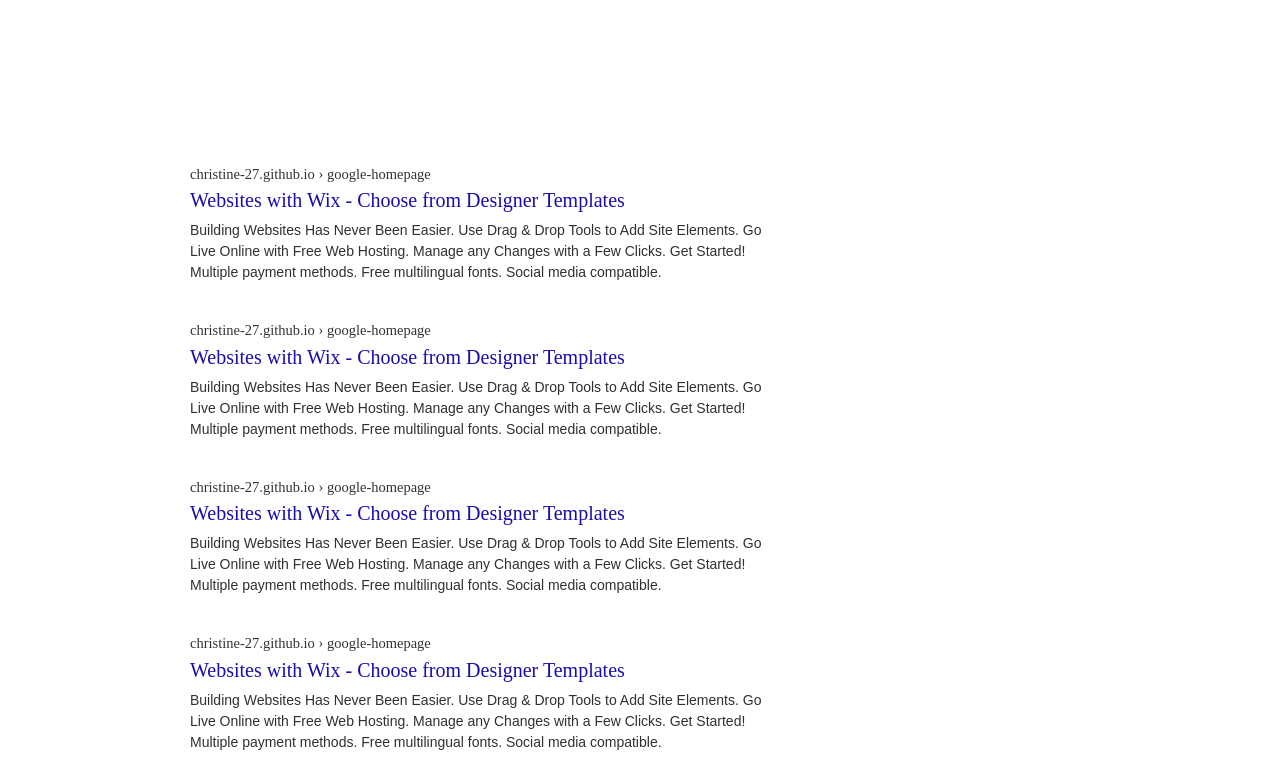
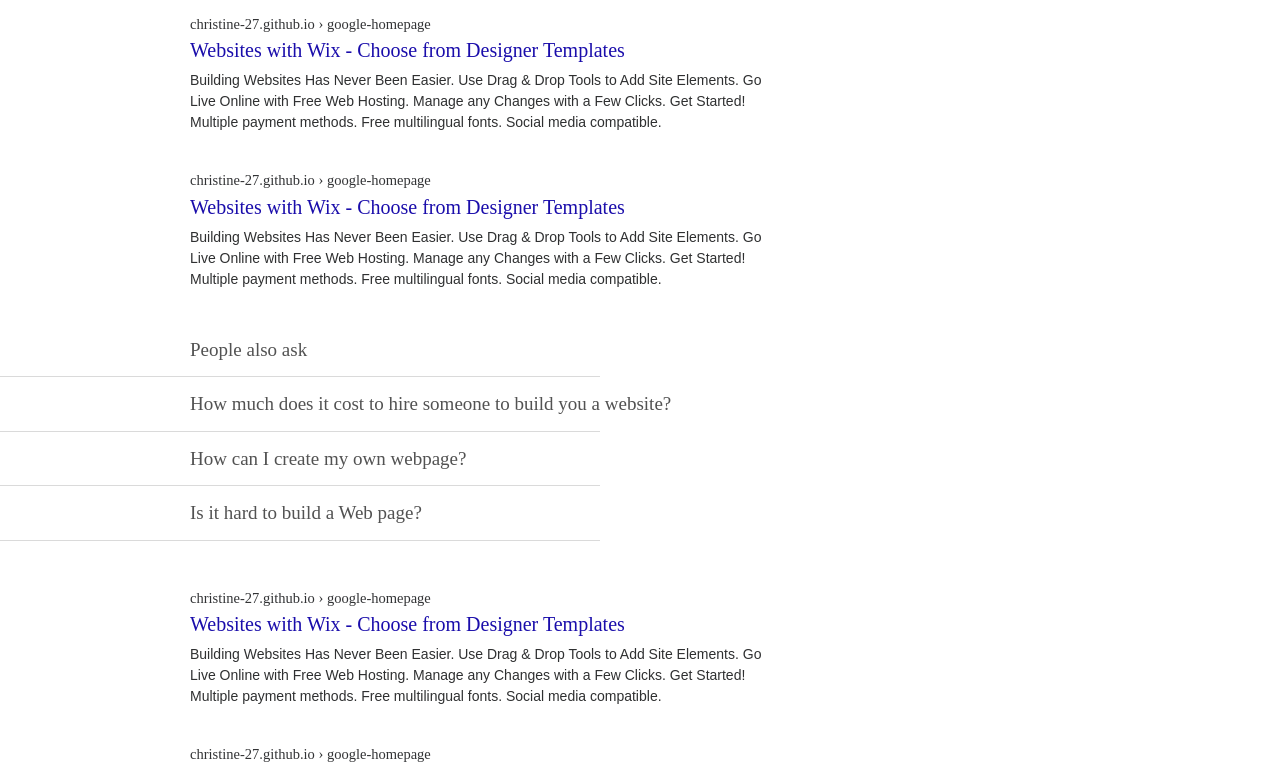
Before and after one commit to cesaranzola/google-results-page, a plain HTML site: page index.html in a window 1280 px wide. Shown: the part 148-916 px from the top of the page. Drawn offline with Linux system fonts and the light colour scheme.

Commit message:
Add People ask for section

```diff
--- a/index.html
+++ b/index.html
@@ -36,8 +36,6 @@
     <div class="topbuttondiv">
         <a class="hdtb-mitem hdtb-msel topbuttons" aria-hidden="true"><span class="bmaJhd iJddsb" style="height:16px;width:16px"><svg focusable="false" viewBox="0 0 24 24"><path fill="#34a853" d="M10 2v2a6 6 0 0 1 6 6h2a8 8 0 0 0-8-8"></path><path fill="#ea4335" d="M10 4V2a8 8 0 0 0-8 8h2c0-3.3 2.7-6 6-6"></path><path fill="#fbbc04" d="M4 10H2a8 8 0 0 0 8 8v-2c-3.3 0-6-2.69-6-6"></path><path fill="#4285f4" d="M22 20.59l-5.69-5.69A7.96 7.96 0 0 0 18 10h-2a6 6 0 0 1-6 6v2c1.85 0 3.52-.64 4.88-1.68l5.69 5.69L22 20.59"></path></svg></span>All</a>
 
-
-
         <a class="topbuttons" href="/search?q=build+this+webpage&amp;source=lnms&amp;tbm=nws&amp;sa=X&amp;ved=2ahUKEwjg7IChtYbvAhUNJzQIHZBFDioQ_AUoAXoECBQQAw"><span class="bmaJhd iJddsb" style="height:16px;width:16px"><svg focusable="false" viewBox="0 0 24 24"><path d="M12 11h6v2h-6v-2zm-6 6h12v-2H6v2zm0-4h4V7H6v6zm16-7.22v12.44c0 1.54-1.34 2.78-3 2.78H5c-1.64 0-3-1.25-3-2.78V5.78C2 4.26 3.36 3 5 3h14c1.64 0 3 1.25 3 2.78zM19.99 12V5.78c0-.42-.46-.78-1-.78H5c-.54 0-1 .36-1 .78v12.44c0 .42.46.78 1 .78h14c.54 0 1-.36 1-.78V12zM12 9h6V7h-6v2"></path></svg></span>News</a>
 
         <a class="topbuttons" href="/search?q=build+this+webpage&amp;source=lnms&amp;tbm=vid&amp;sa=X&amp;ved=2ahUKEwjg7IChtYbvAhUNJzQIHZBFDioQ_AUoAnoECBQQBA"><span class="bmaJhd iJddsb" style="height:16px;width:16px"><svg focusable="false" viewBox="0 0 24 24"><path d="M10 16.5l6-4.5-6-4.5v9zM5 20h14a1 1 0 0 0 1-1V5a1 1 0 0 0-1-1H5a1 1 0 0 0-1 1v14a1 1 0 0 0 1 1zm14.5 2H5a3 3 0 0 1-3-3V4.4A2.4 2.4 0 0 1 4.4 2h15.2A2.4 2.4 0 0 1 22 4.4v15.1a2.5 2.5 0 0 1-2.5 2.5"></path></svg></span>Videos</a>
@@ -72,6 +70,17 @@
             <p>Building Websites Has Never Been Easier. Use Drag & Drop Tools to Add Site Elements.
                 Go Live Online with Free Web Hosting. Manage any Changes with a Few Clicks.
                 Get Started! Multiple payment methods. Free multilingual fonts. Social media compatible.</p>
+
+        <h3 class="ask asktitle">People also ask</h3>
+        <hr class="askdivider">
+        <h3 class="ask" >How much does it cost to hire someone to build you a website?</h3>
+        <hr class="askdivider">
+        <h3 class="ask">How can I create my own webpage?</h3>
+        <hr class="askdivider">
+        <h3 class="ask">Is it hard to build a Web page?</h3>
+        <hr class="askdivider finalline">
+
+
         <h4>christine-27.github.io › google-homepage</h4><a class="linksmain"><h3> Websites with Wix - Choose from Designer Templates</h3></a>
             <p>Building Websites Has Never Been Easier. Use Drag & Drop Tools to Add Site Elements.
                 Go Live Online with Free Web Hosting. Manage any Changes with a Few Clicks.
--- a/style.css
+++ b/style.css
@@ -158,7 +158,7 @@ h3 {
 }
 
 .toph4 {
-    margin-top: 170px;
+    margin-top: 30px;
     color: black;
     text-decoration: none;
     color: #323335;
@@ -209,7 +209,7 @@ p {
 svg {
     width: 16px;
     height: 16px;
-    padding-top: 10px;
+    /* padding-top: 10px; */
     padding-right: 3px;
     padding-left: 15px;
 }
@@ -226,7 +226,31 @@ h5 {
     font-size: 15.5px;
 }
 
+/*================ASK START==============*/
 
+.asktitle {
+
+}
+
+.ask {
+    color: rgb(82, 82, 82);
+    font-size: 19px;
+    padding-top: 10px;
+    padding-bottom: 10px;
+}
+.askdivider {
+    width: 600px;
+    margin-right: 888px;
+    border: none;
+    height: 1px;
+    background-color: rgb(218, 218, 218);
+}
+
+.finalline {
+    margin-bottom: 50px;
+}
+
+/*================ASK END==============/
 
 
 
@@ -241,14 +265,17 @@ h5 {
 
 .loc2 {
     color:grey;
+    display: inline-block;
 }
 
 .loc3 {
     color:grey;
+    display: inline-block;
 }
 
 .loc4 {
     color:grey;
+    display: inline-block;
 }
 
 footer {
```
